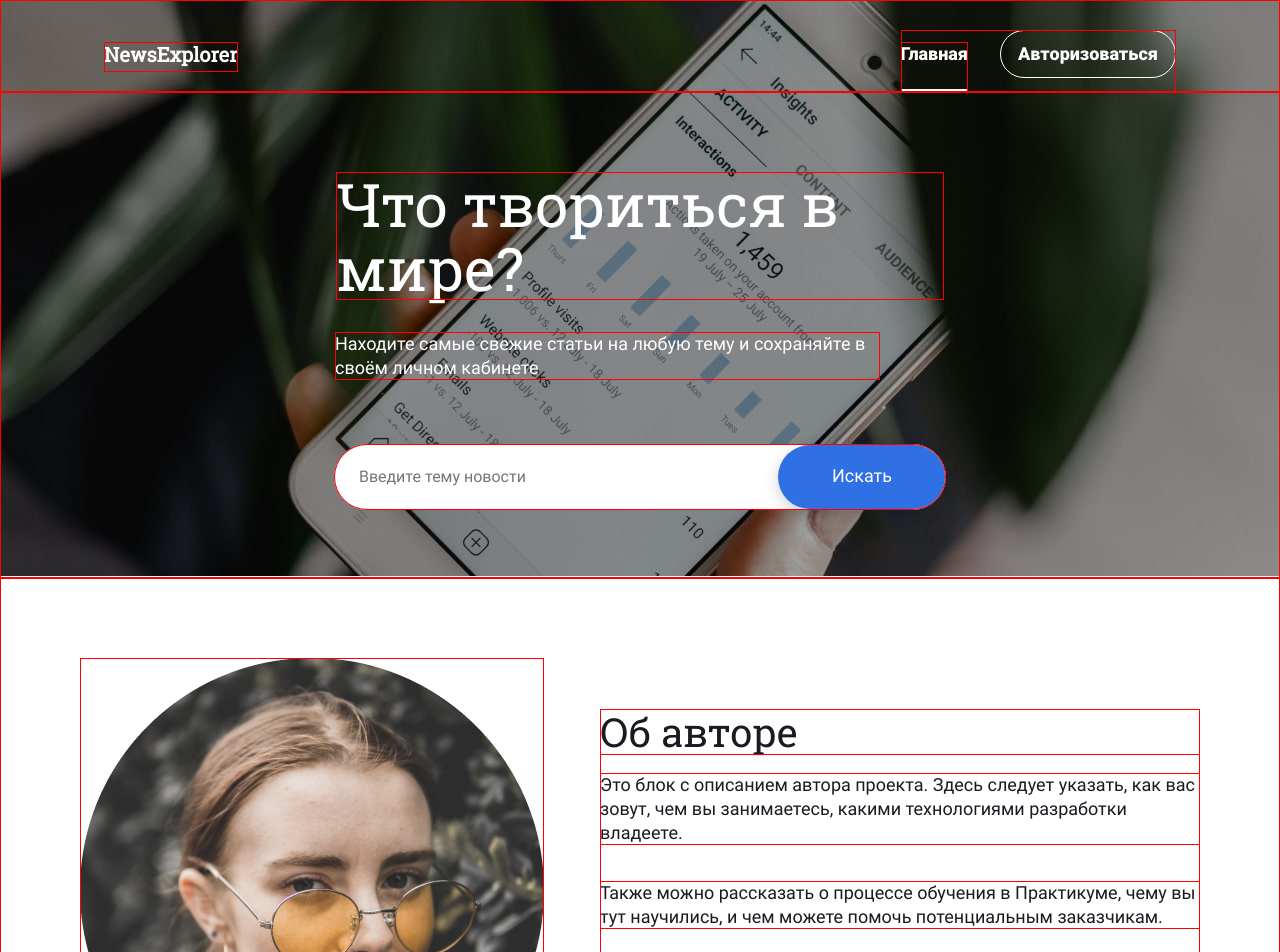
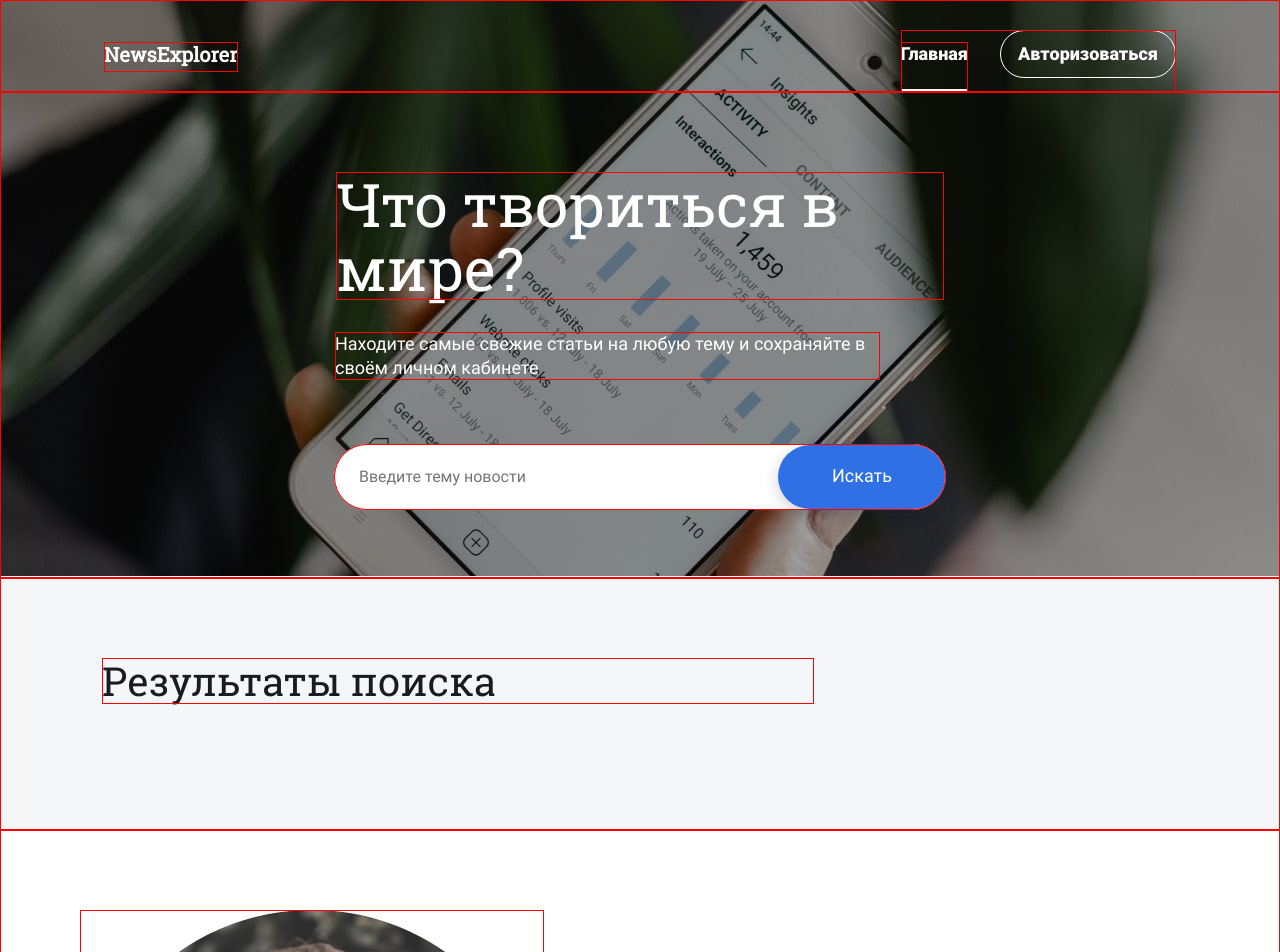
Before and after one commit to Detlolka/new-explorer-frontend, a React (Create React App) app: page / in a window 1280 px wide. Shown: the top 952 px of the page. Built offline with nearby package versions, Linux system fonts and the light colour scheme.

Commit message:
feature: сверстан компонент для отображения новостей

```diff
--- /dev/null
+++ b/src/blocks/cardList/__result/cardList__result.css
@@ -0,0 +1,11 @@
+.cardList__result {
+    font-family: 'Roboto Slab', serif;
+    font-style: normal;
+    font-weight: normal;
+    font-size: 40px;
+    line-height: 46px;
+    color: #1A1B22;
+    margin-top: 18px;
+    margin-bottom: 64px;
+    max-width: 712px;
+}
--- /dev/null
+++ b/src/blocks/cardList/cardList.css
@@ -0,0 +1,9 @@
+@import url('./__result/cardList__result.css');
+
+.cardList {
+    max-width: 1440px;
+    min-width: 320px;
+    margin: 0 auto;
+    background: #f5f6f7;
+    padding: 62px 106px 62px 102px;
+}
--- a/src/components/App.js
+++ b/src/components/App.js
@@ -1,8 +1,10 @@
 import React from "react";
 import Header from "./Header";
 import SearchFrom from "./SearchForm";
+import NewsCardList from './NewsCardList'
 import About from "./About";
 import Footer from "./Footer";
+
 
 function App() {
   return (
@@ -11,6 +13,7 @@ function App() {
         <Header />
         <SearchFrom />
       </div>
+      <NewsCardList />
       <About />
       <Footer />
     </div>
--- /dev/null
+++ b/src/components/NewsCardList.js
@@ -0,0 +1,9 @@
+import React from 'react';
+
+export default function NewCardList() {
+    return (
+        <div className='cardList'>
+        <p className="cardList__result">Результаты поиска</p>
+        </div>
+    )
+}
--- a/src/index.css
+++ b/src/index.css
@@ -6,5 +6,6 @@
 @import url('./blocks/header/header.css');
 @import url('./blocks/navigation/navigation.css');
 @import url('./blocks/search/search.css');
+@import url('./blocks/cardList/cardList.css');
 @import url('./blocks/about/about.css');
 @import url('./blocks/footer/footer.css');
```
